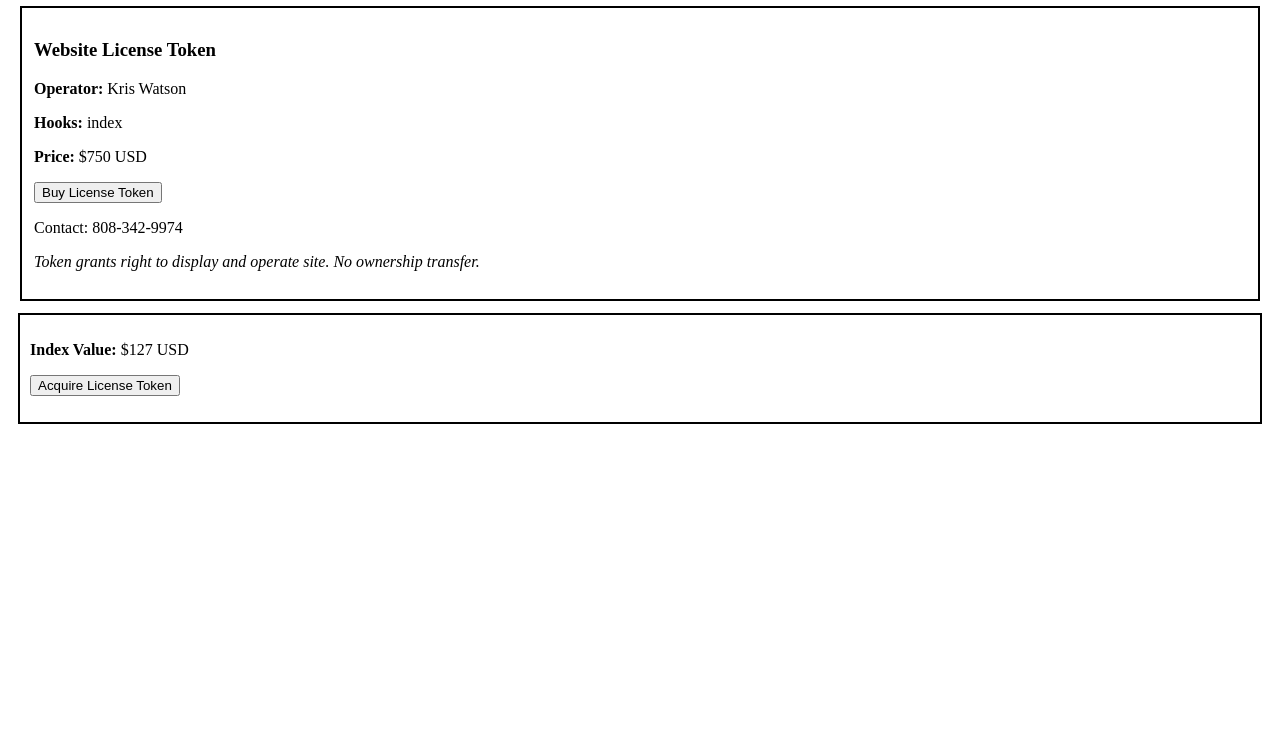
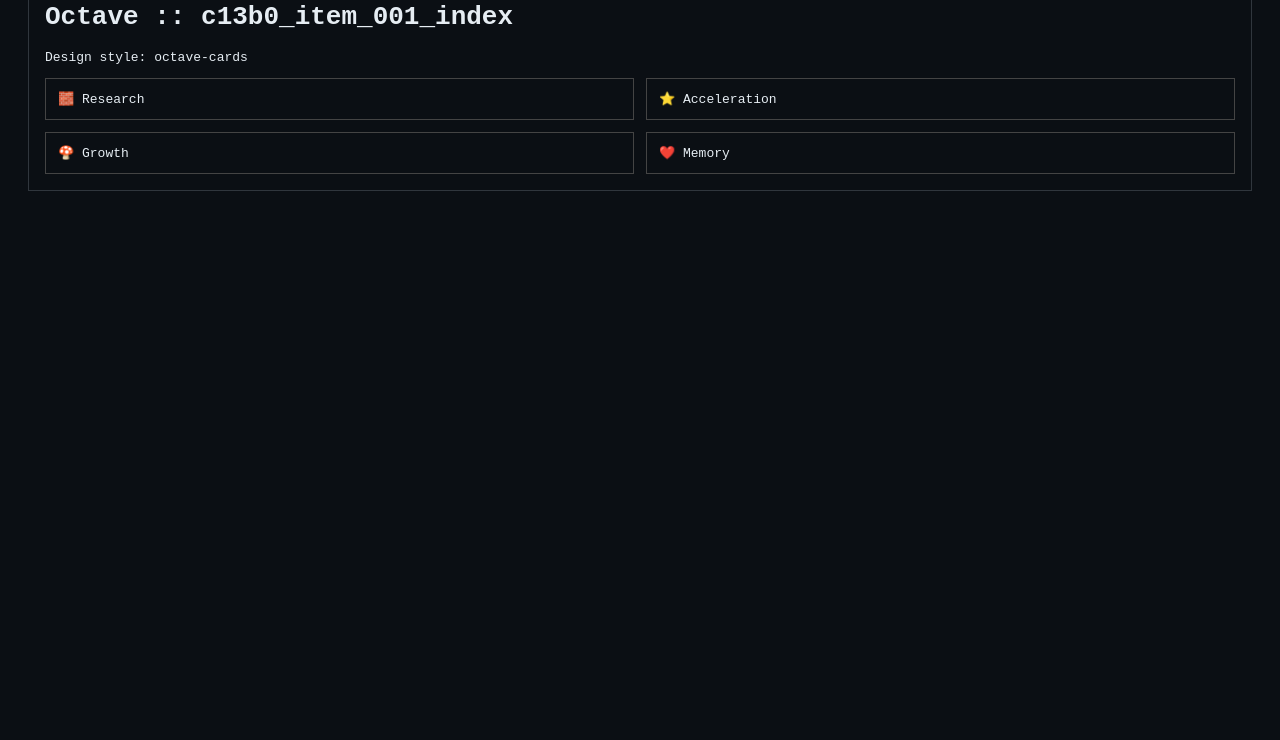
Before and after one commit to pewpi-infinity/c13b0_item_001_index, a plain HTML site: page index.html in a window 1280 px wide. Shown: the part 60-800 px from the top of the page. Drawn offline with Linux system fonts and the light colour scheme.

Commit message:
c13b0 sweep: research, goal, token, index

```diff
--- a/index.html
+++ b/index.html
@@ -1,35 +1,25 @@
-<!-- ac494 -->
-<meta name="pewpi" content="ac494"/>
-<!-- pewpi-login -->
-<script src="/pewpi-login.js"></script>
-<!DOCTYPE html>
+<!doctype html>
 <html>
 <head>
 <meta charset="utf-8">
-<title>Pewpi Site</title>
+<title>c13b0_item_001_index — Octave</title>
+<style>
+body{font-family:monospace;background:#0b0f14;color:#e6edf3;padding:20px}
+.box{border:1px solid #30363d;padding:16px}
+.grid{display:grid;grid-template-columns:repeat(2,1fr);gap:12px}
+.card{border:1px solid #444;padding:12px}
+</style>
 </head>
 <body>
-<h1>Pewpi Site Initialized</h1>
+<div class="box">
+<h1>Octave :: c13b0_item_001_index</h1>
+<p>Design style: octave-cards</p>
+<div class="grid">
+  <div class="card">🧱 Research</div>
+  <div class="card">⭐ Acceleration</div>
+  <div class="card">🍄 Growth</div>
+  <div class="card">❤️ Memory</div>
+</div>
+</div>
 </body>
 </html>
-<!-- C13B0_INJECT_START -->
-<section style="border:2px solid #000;padding:12px;margin:12px">
-<h3>Website License Token</h3>
-<p><strong>Operator:</strong> Kris Watson</p>
-<p><strong>Hooks:</strong> index</p>
-<p><strong>Price:</strong> $750 USD</p>
-<form action="https://www.paypal.com/paypalme/marvaseater@gmail.com/750" method="get" target="_blank">
-<button type="submit">Buy License Token</button>
-</form>
-<p>Contact: 808-342-9974</p>
-<p><em>Token grants right to display and operate site. No ownership transfer.</em></p>
-</section>
-<!-- C13B0_INJECT_END -->
-<!-- INDEX_VALUE_START -->
-<section style="border:2px solid #000;padding:10px;margin:10px">
-<p><strong>Index Value:</strong> $127 USD</p>
-<form action="https://www.paypal.com/paypalme/marvaseater@gmail.com/127" method="get" target="_blank">
-<button type="submit">Acquire License Token</button>
-</form>
-</section>
-<!-- INDEX_VALUE_END -->
```
Also changed, not shown: 3 other files.
